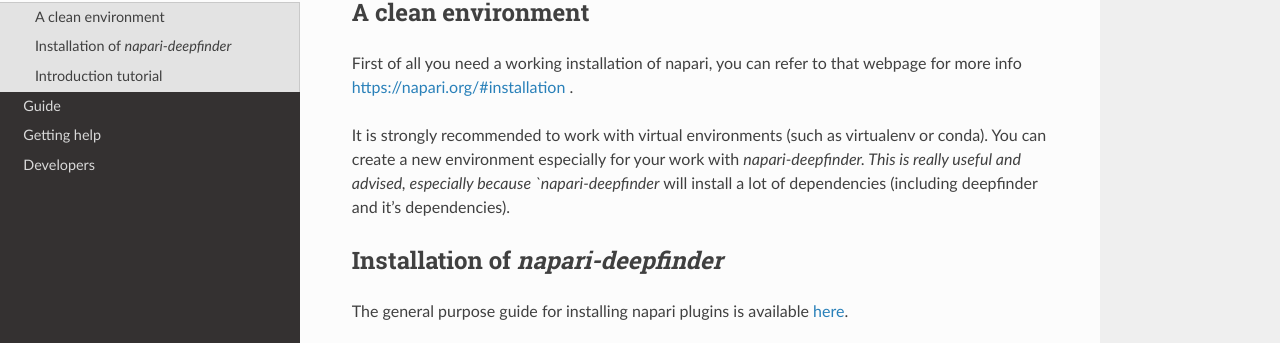
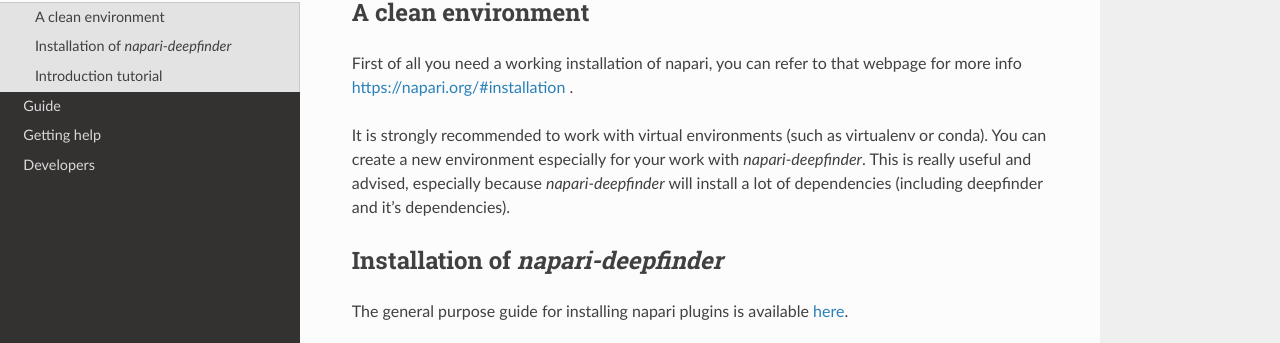
Before and after one commit to deep-finder/napari-deepfinder, a Sphinx documentation site: the page built from docs/quickstart.rst, in a window 1280 px wide. Shown: the part 164-507 px from the top of the page. Built offline with Sphinx 7.4.7 and the Read the Docs theme 2.0.0, drawn with Linux system fonts in a browser that asks for light colours.

Commit message:
Improve documentation

```diff
--- a/docs/quickstart.rst
+++ b/docs/quickstart.rst
@@ -7,7 +7,7 @@
 First of all you need a working installation of napari, you can refer to that webpage for more info https://napari.org/#installation .
 
 It is strongly recommended to work with virtual environments (such as virtualenv or conda).
-You can create a new environment especially for your work with `napari-deepfinder.
+You can create a new environment especially for your work with `napari-deepfinder`.
 This is really useful and advised, especially because `napari-deepfinder` will install a lot of dependencies (including deepfinder and it's dependencies).
 
 Installation of `napari-deepfinder`
```
